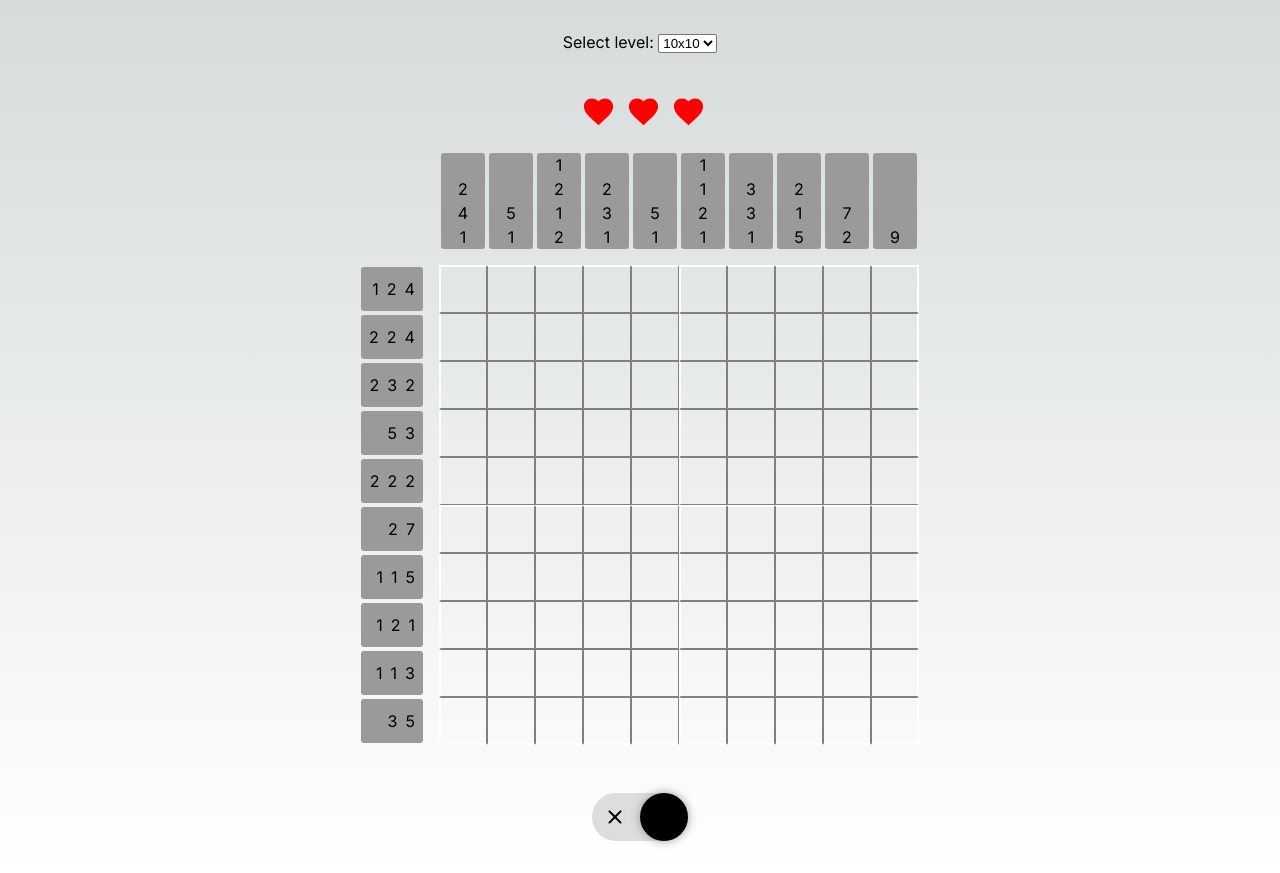
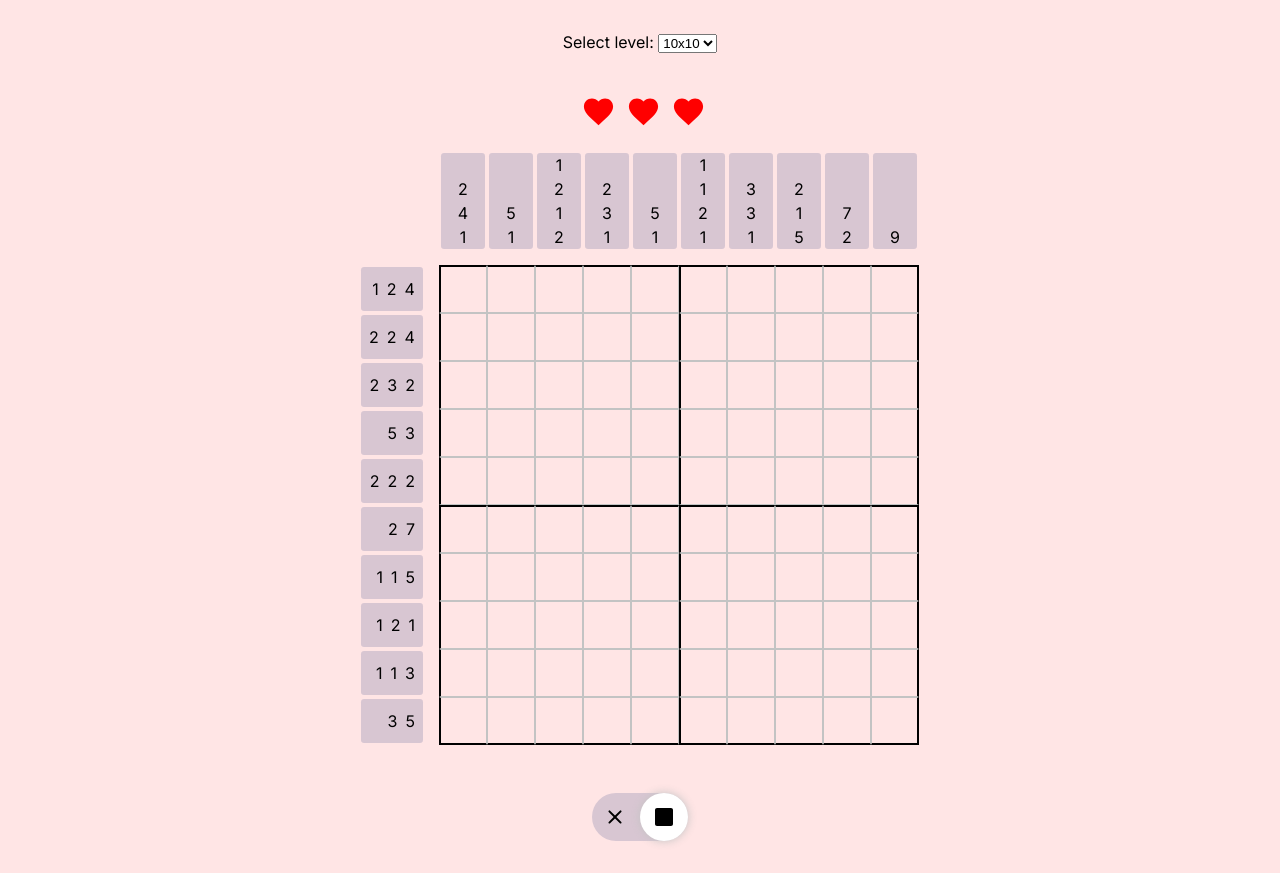
Before and after one commit to Sara-Jo/nonoplay, a Next.js app: page / in a window 1280 px wide. Built offline with nearby package versions, Linux system fonts and the light colour scheme.

Commit message:
chores: color setting

```diff
--- a/src/app/globals.css
+++ b/src/app/globals.css
@@ -1,76 +1,9 @@
 :root {
-  --max-width: 1100px;
-  --border-radius: 12px;
-  --font-mono: ui-monospace, Menlo, Monaco, "Cascadia Mono", "Segoe UI Mono",
-    "Roboto Mono", "Oxygen Mono", "Ubuntu Monospace", "Source Code Pro",
-    "Fira Mono", "Droid Sans Mono", "Courier New", monospace;
-
-  --foreground-rgb: 0, 0, 0;
-  --background-start-rgb: 214, 219, 220;
-  --background-end-rgb: 255, 255, 255;
-
-  --primary-glow: conic-gradient(
-    from 180deg at 50% 50%,
-    #16abff33 0deg,
-    #0885ff33 55deg,
-    #54d6ff33 120deg,
-    #0071ff33 160deg,
-    transparent 360deg
-  );
-  --secondary-glow: radial-gradient(
-    rgba(255, 255, 255, 1),
-    rgba(255, 255, 255, 0)
-  );
-
-  --tile-start-rgb: 239, 245, 249;
-  --tile-end-rgb: 228, 232, 233;
-  --tile-border: conic-gradient(
-    #00000080,
-    #00000040,
-    #00000030,
-    #00000020,
-    #00000010,
-    #00000010,
-    #00000080
-  );
-
-  --callout-rgb: 238, 240, 241;
-  --callout-border-rgb: 172, 175, 176;
-  --card-rgb: 180, 185, 188;
-  --card-border-rgb: 131, 134, 135;
-}
-
-@media (prefers-color-scheme: dark) {
-  :root {
-    --foreground-rgb: 255, 255, 255;
-    --background-start-rgb: 0, 0, 0;
-    --background-end-rgb: 0, 0, 0;
-
-    --primary-glow: radial-gradient(rgba(1, 65, 255, 0.4), rgba(1, 65, 255, 0));
-    --secondary-glow: linear-gradient(
-      to bottom right,
-      rgba(1, 65, 255, 0),
-      rgba(1, 65, 255, 0),
-      rgba(1, 65, 255, 0.3)
-    );
-
-    --tile-start-rgb: 2, 13, 46;
-    --tile-end-rgb: 2, 5, 19;
-    --tile-border: conic-gradient(
-      #ffffff80,
-      #ffffff40,
-      #ffffff30,
-      #ffffff20,
-      #ffffff10,
-      #ffffff10,
-      #ffffff80
-    );
-
-    --callout-rgb: 20, 20, 20;
-    --callout-border-rgb: 108, 108, 108;
-    --card-rgb: 100, 100, 100;
-    --card-border-rgb: 200, 200, 200;
-  }
+  --background-color: #ffe5e5;
+  --shade-color: #d8c6d2;
+  --light-color: #9d026b;
+  --dark-color: #600042;
+  --light-gray: #c3c3c3;
 }
 
 * {
@@ -83,25 +16,5 @@ html,
 body {
   max-width: 100vw;
   overflow-x: hidden;
+  background-color: var(--background-color);
 }
-
-body {
-  color: rgb(var(--foreground-rgb));
-  background: linear-gradient(
-      to bottom,
-      transparent,
-      rgb(var(--background-end-rgb))
-    )
-    rgb(var(--background-start-rgb));
-}
-
-a {
-  color: inherit;
-  text-decoration: none;
-}
-
-@media (prefers-color-scheme: dark) {
-  html {
-    color-scheme: dark;
-  }
-}
--- a/src/app/page.module.css
+++ b/src/app/page.module.css
@@ -24,7 +24,7 @@
 }
 
 .cell {
-  border: 1px solid grey;
+  border: 1px solid var(--light-gray);
   display: flex;
   align-items: center;
   justify-content: center;
@@ -53,7 +53,7 @@
 }
 
 .cell.filled {
-  background-color: white;
+  background-color: var(--dark-color);
 }
 
 .cellError {
@@ -80,7 +80,7 @@
   position: absolute;
   width: 80%;
   height: 2px;
-  background-color: white;
+  background-color: var(--dark-color);
 }
 
 .cell.crossed::before {
@@ -92,24 +92,24 @@
 }
 
 .cell.boldLeft {
-  border-left: 2px solid white;
+  border-left: 2px solid black;
 }
 
 .cell.boldTop {
-  border-top: 2px solid white;
+  border-top: 2px solid black;
 }
 
 .cell.boldRight {
-  border-right: 2px solid white;
+  border-right: 2px solid black;
 }
 
 .cell.boldBottom {
-  border-bottom: 2px solid white;
+  border-bottom: 2px solid black;
 }
 
 @keyframes flash {
   0% {
-    background-color: yellow;
+    background-color: var(--light-color);
   }
   100% {
     background-color: transparent;
@@ -142,7 +142,7 @@
 
 .life.wiggle {
   animation: wiggle 0.3s ease;
-  color: gray;
+  color: var(--light-gray);
 }
 
 @keyframes wiggle {
@@ -186,17 +186,17 @@
 }
 
 .numsWrapper {
-  background-color: #9a9a9a;
+  background-color: var(--shade-color);
   border-radius: 0.2rem;
   display: flex;
-
   align-items: center;
   justify-content: end;
 }
 
 .completed {
-  background-color: white;
-  color: gray;
+  background-color: var(--background-color);
+  border: 1px solid var(--light-gray);
+  color: var(--light-gray);
 }
 
 .colNumsWrapper {
@@ -264,7 +264,7 @@
   justify-content: space-between;
   position: relative;
   cursor: pointer;
-  background-color: #ddd;
+  background-color: var(--shade-color);
 }
 
 .toggleIcon {
@@ -277,13 +277,13 @@
   width: 3rem;
   height: 3rem;
   border-radius: 50%;
-  background-color: black;
+  background-color: white;
   position: absolute;
   transition: transform 0.3s;
   display: flex;
   align-items: center;
   justify-content: center;
-  box-shadow: 0 0 10px #9a9a9a;
+  box-shadow: 0 0 10px var(--light-gray);
 }
 
 .toggleSwitch.cross {
```
